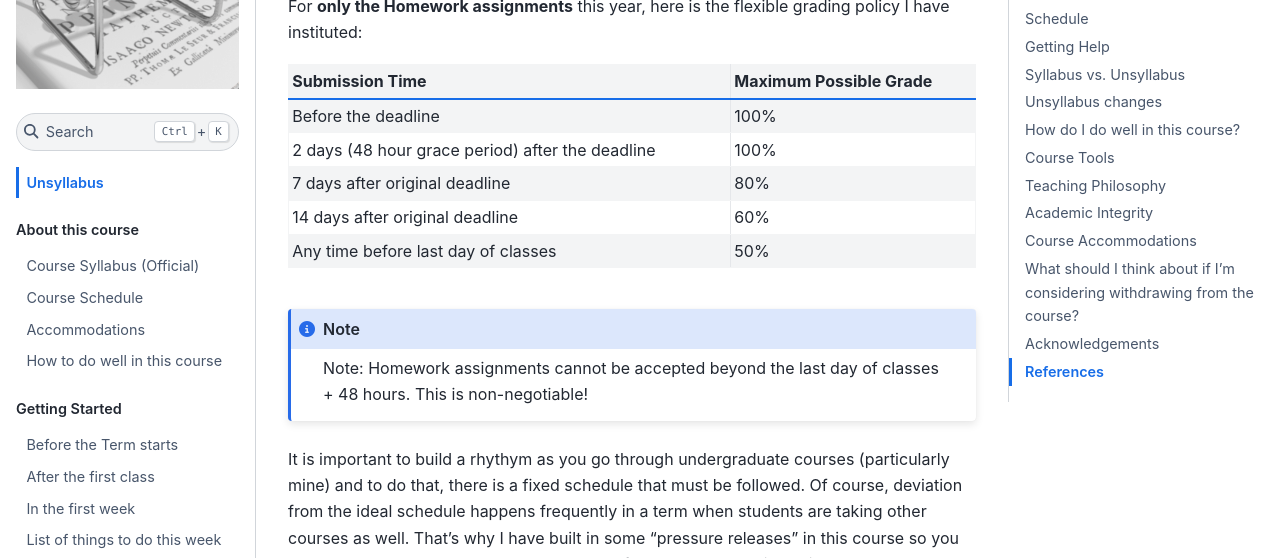
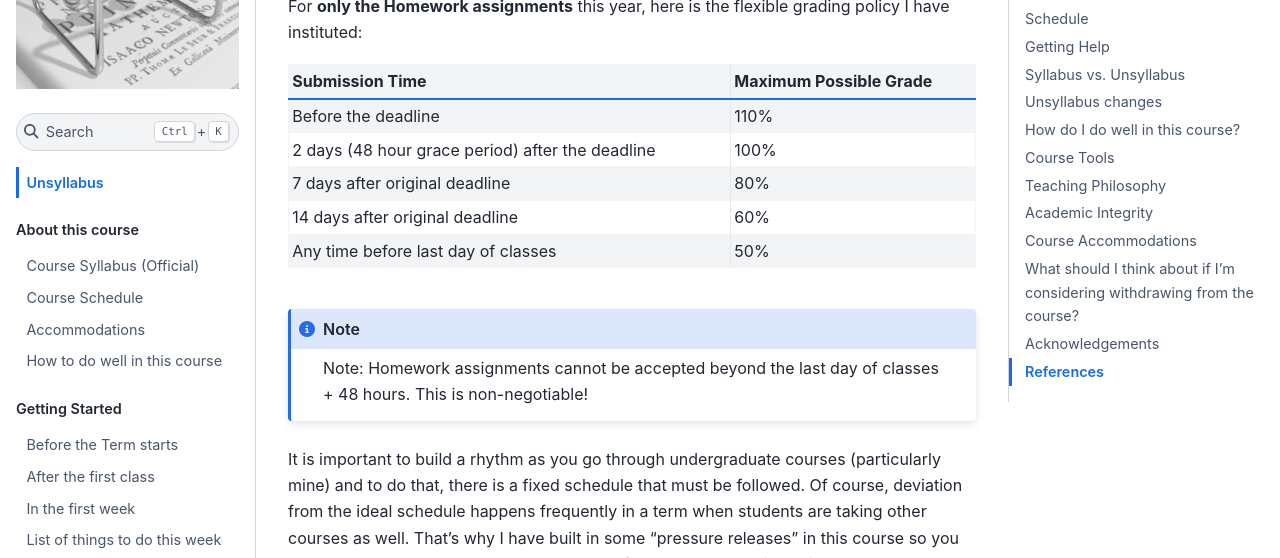
Before and after one commit to ubco-cmps/phys111_course, a Jupyter Book: the page built from about/unsyllabus.md, in a window 1280 px wide and 900 px high, scrolled down 2765 px. Shown: the part 154-712 px from the top of the window. Built offline with Jupyter Book 1.0.4 settings and Sphinx 7.4.7 and the Sphinx Book theme 1.1.4, drawn with Linux system fonts in a browser that asks for light colours; cross-references to code outside the pages are shown as plain code; some of the changed text lies outside the part shown.

Commit message:
fix max credit

````diff
--- a/about/syllabus_bits/grading_practices_detailed.md
+++ b/about/syllabus_bits/grading_practices_detailed.md
@@ -33,7 +33,7 @@ For **only the Homework assignments** this year, here is the flexible grading po
 
 | Submission Time                                  | Maximum Possible Grade |
 |--------------------------------------------------|------------------------|
-| Before the deadline                              | 100%                   |
+| Before the deadline                              | 110%                   |
 | 2 days (48 hour grace period) after the deadline | 100%                   |
 | 7 days after original deadline                   | 80%                    |
 | 14 days after original deadline                  | 60%                    |
@@ -43,7 +43,7 @@ For **only the Homework assignments** this year, here is the flexible grading po
 Note: Homework assignments cannot be accepted beyond the last day of classes + 48 hours. This is non-negotiable!
 ```
 
-It is important to build a rhythym as you go through undergraduate courses (particularly mine) and to do that, there is a fixed schedule that must be followed.
+It is important to build a rhythm as you go through undergraduate courses (particularly mine) and to do that, there is a fixed schedule that must be followed.
 Of course, deviation from the ideal schedule happens frequently in a term when students are taking other courses as well.
 That's why I have built in some "pressure releases" in this course so you have another way to manage the workload of the term.
 That being said, I suggest not relying on this too much because it will set you back and if you fall too far behind, there's a danger of running out of time to catch up.
````
